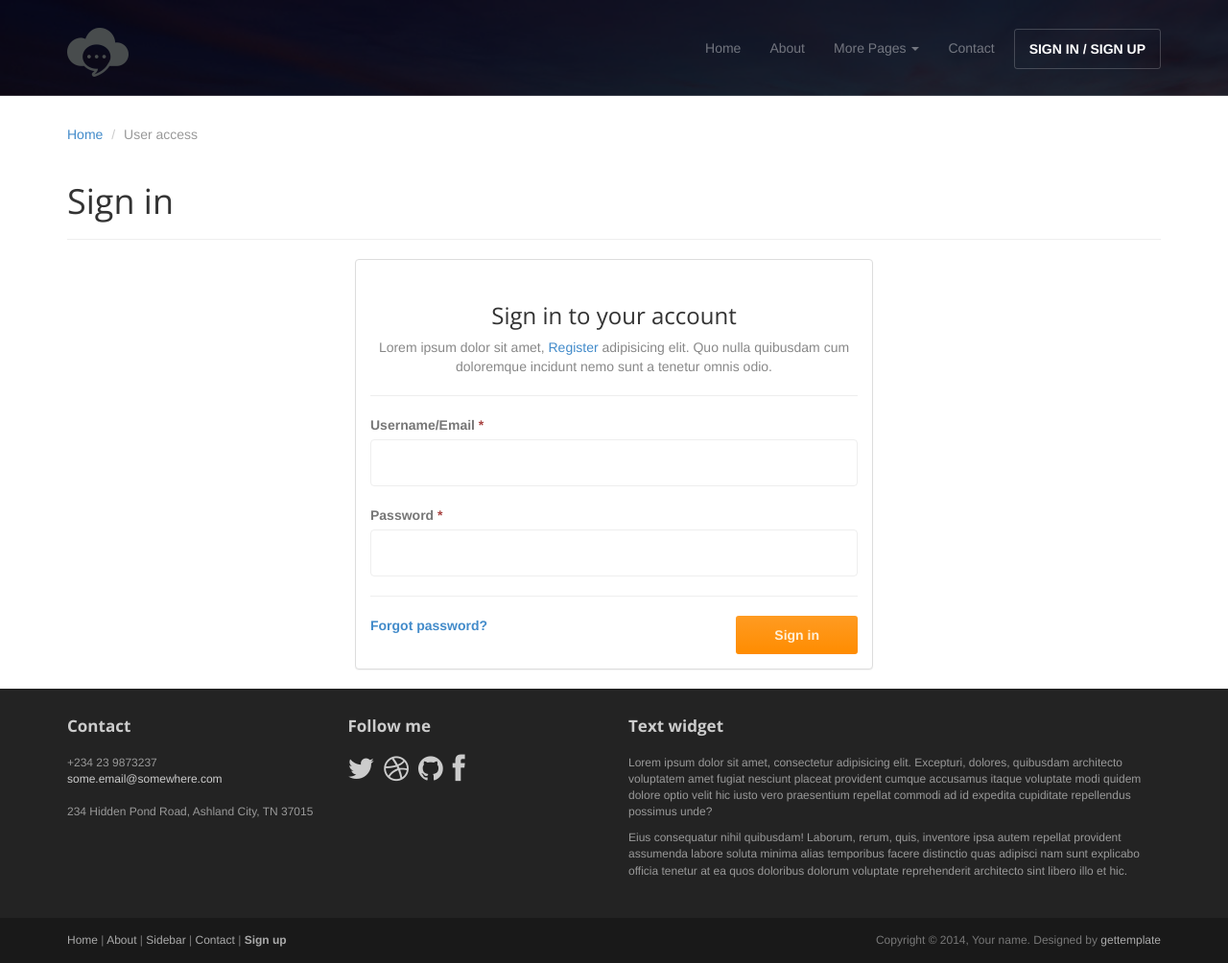
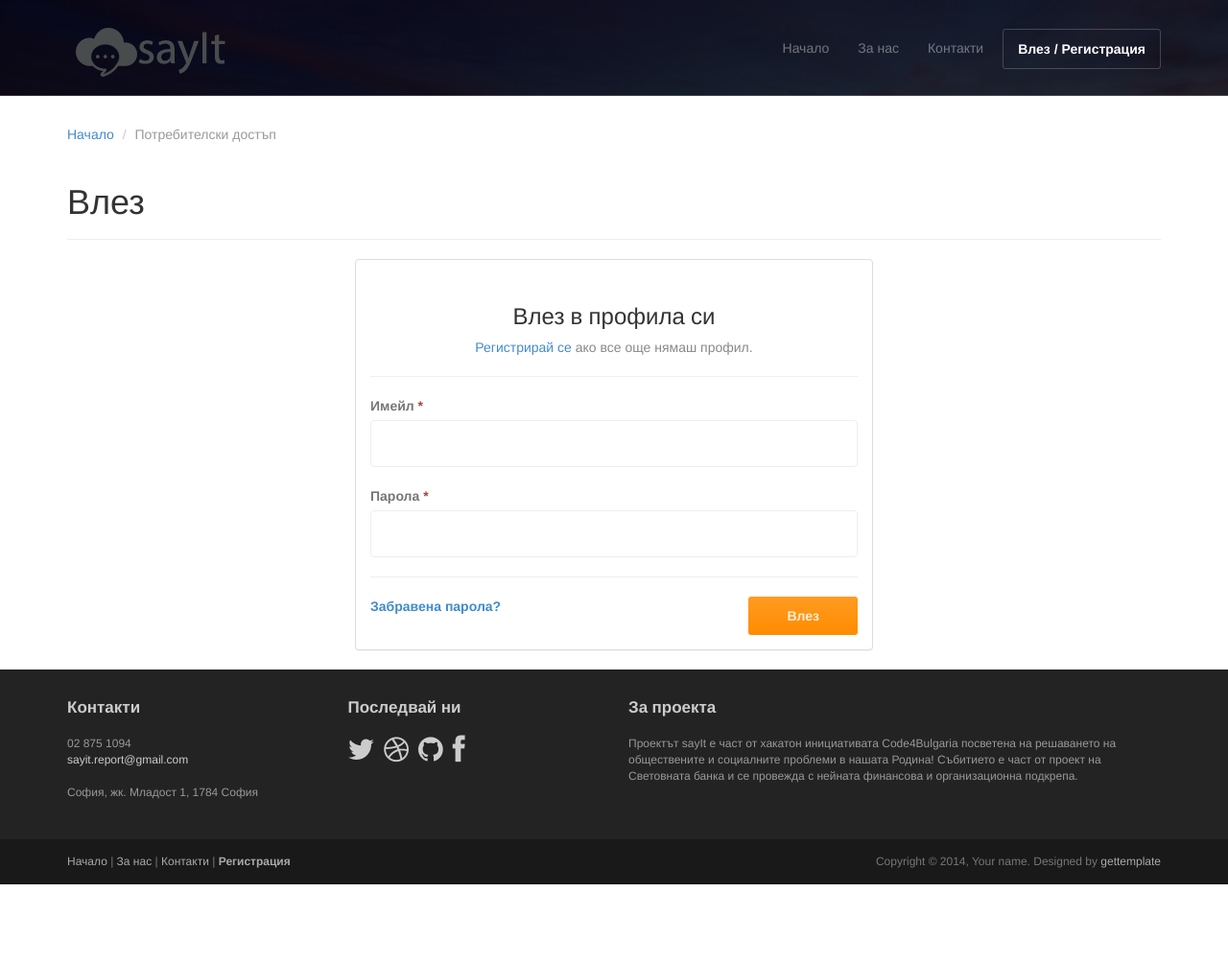
Before and after one commit to RKostadinov/Code4Bulgaria, a PHP site: page /signin.html in a window 1280 px wide. Shown: the whole page at 96% size. After the commit the page ends 922 px from the top, so only its background shows below. Run offline with PHP 8.4, Linux system fonts and the light colour scheme; some libraries are stand-ins or nearby versions.

Commit message:
Sign in page

```diff
--- a/signin.html
+++ b/signin.html
@@ -6,9 +6,9 @@
 	<meta name="description" content="">
 	<meta name="author"      content="Sergey Pozhilov (GetTemplate.com)">
 
-	<title>Sign in - Progressus Bootstrap template</title>
+	<title>Влез</title>
 
-	<link rel="shortcut icon" href="assets/images/gt_favicon.png">
+	<link rel="shortcut icon" href="assets/images/logo.png">
 
 	<link rel="stylesheet" media="screen" href="http://fonts.googleapis.com/css?family=Open+Sans:300,400,700">
 	<link rel="stylesheet" href="assets/css/bootstrap.min.css">
@@ -32,21 +32,14 @@
 			<div class="navbar-header">
 				<!-- Button for smallest screens -->
 				<button type="button" class="navbar-toggle" data-toggle="collapse" data-target=".navbar-collapse"><span class="icon-bar"></span> <span class="icon-bar"></span> <span class="icon-bar"></span> </button>
-				<a class="navbar-brand" href="index.html"><img src="assets/images/logo.png" alt="Progressus HTML5 template"></a>
+				<a class="navbar-brand" href="index.html"><img src="assets/images/label.png" alt="Progressus HTML5 template"></a>
 			</div>
 			<div class="navbar-collapse collapse">
 				<ul class="nav navbar-nav pull-right">
-					<li><a href="index.html">Home</a></li>
-					<li><a href="about.html">About</a></li>
-					<li class="dropdown">
-						<a href="#" class="dropdown-toggle" data-toggle="dropdown">More Pages <b class="caret"></b></a>
-						<ul class="dropdown-menu">
-							<li><a href="sidebar-left.html">Left Sidebar</a></li>
-							<li><a href="sidebar-right.html">Right Sidebar</a></li>
-						</ul>
-					</li>
-					<li><a href="contact.html">Contact</a></li>
-					<li class="active"><a class="btn" href="signin.html">SIGN IN / SIGN UP</a></li>
+					<li><a href="index.html">Начало</a></li>
+					<li><a href="about.html">За нас</a></li>
+					<li><a href="contact.html">Контакти</a></li>
+					<li class="active"><a class="btn" href="signin.html">Влез / Регистрация</a></li>
 				</ul>
 			</div><!--/.nav-collapse -->
 		</div>
@@ -59,8 +52,8 @@
 	<div class="container">
 
 		<ol class="breadcrumb">
-			<li><a href="index.html">Home</a></li>
-			<li class="active">User access</li>
+			<li><a href="index.html">Начало</a></li>
+			<li class="active">Потребителски достъп</li>
 		</ol>
 
 		<div class="row">
@@ -68,23 +61,23 @@
 			<!-- Article main content -->
 			<article class="col-xs-12 maincontent">
 				<header class="page-header">
-					<h1 class="page-title">Sign in</h1>
+					<h1 class="page-title">Влез</h1>
 				</header>
 
 				<div class="col-md-6 col-md-offset-3 col-sm-8 col-sm-offset-2">
 					<div class="panel panel-default">
 						<div class="panel-body">
-							<h3 class="thin text-center">Sign in to your account</h3>
-							<p class="text-center text-muted">Lorem ipsum dolor sit amet, <a href="signup.html">Register</a> adipisicing elit. Quo nulla quibusdam cum doloremque incidunt nemo sunt a tenetur omnis odio. </p>
+							<h3 class="thin text-center">Влез в профила си</h3>
+							<p class="text-center text-muted"><a href="signup.html">Регистрирай се </a> ако все още нямаш профил.</p>
 							<hr>
 
-							<form action="signin.php">
+							<form action="signin.php" method = "POST">
 								<div class="top-margin">
-									<label>Username/Email <span class="text-danger">*</span></label>
+									<label>Имейл <span class="text-danger">*</span></label>
 									<input type="text" class="form-control">
 								</div>
 								<div class="top-margin">
-									<label>Password <span class="text-danger">*</span></label>
+									<label>Парола <span class="text-danger">*</span></label>
 									<input type="password" class="form-control">
 								</div>
 
@@ -92,10 +85,10 @@
 
 								<div class="row">
 									<div class="col-lg-8">
-										<b><a href="">Forgot password?</a></b>
+										<b><a href="">Забравена парола?</a></b>
 									</div>
 									<div class="col-lg-4 text-right">
-										<button class="btn btn-action" type="submit">Sign in</button>
+										<button class="btn btn-action" type="submit">Влез</button>
 									</div>
 								</div>
 							</form>
@@ -110,28 +103,26 @@
 		</div>
 	</div>	<!-- /container -->
 
-
+	<!-- Footer -->
 	<footer id="footer" class="top-space">
-
 		<div class="footer1">
 			<div class="container">
 				<div class="row">
-
 					<div class="col-md-3 widget">
-						<h3 class="widget-title">Contact</h3>
+						<h3 class="widget-title">Контакти</h3>
 						<div class="widget-body">
-							<p>+234 23 9873237<br>
-								<a href="mailto:#">some.email@somewhere.com</a><br>
+							<p>02 875 1094<br>
+								<a href="mailto:#">sayit.report@gmail.com</a><br>
 								<br>
-								234 Hidden Pond Road, Ashland City, TN 37015
+								София, жк. Младост 1, 1784 София
 							</p>
 						</div>
 					</div>
 
 					<div class="col-md-3 widget">
-						<h3 class="widget-title">Follow me</h3>
+						<h3 class="widget-title">Последвай ни</h3>
 						<div class="widget-body">
-							<p class="follow-me-icons clearfix">
+							<p class="follow-me-icons">
 								<a href=""><i class="fa fa-twitter fa-2"></i></a>
 								<a href=""><i class="fa fa-dribbble fa-2"></i></a>
 								<a href=""><i class="fa fa-github fa-2"></i></a>
@@ -141,10 +132,10 @@
 					</div>
 
 					<div class="col-md-6 widget">
-						<h3 class="widget-title">Text widget</h3>
+						<h3 class="widget-title">За проекта</h3>
 						<div class="widget-body">
-							<p>Lorem ipsum dolor sit amet, consectetur adipisicing elit. Excepturi, dolores, quibusdam architecto voluptatem amet fugiat nesciunt placeat provident cumque accusamus itaque voluptate modi quidem dolore optio velit hic iusto vero praesentium repellat commodi ad id expedita cupiditate repellendus possimus unde?</p>
-							<p>Eius consequatur nihil quibusdam! Laborum, rerum, quis, inventore ipsa autem repellat provident assumenda labore soluta minima alias temporibus facere distinctio quas adipisci nam sunt explicabo officia tenetur at ea quos doloribus dolorum voluptate reprehenderit architecto sint libero illo et hic.</p>
+							<p>Проектът sayIt е част от хакатон инициативата Code4Bulgaria посветена на  решаването на обществените и социалните проблеми в нашата Родина!
+							Събитието е част от проект на Световната банка и се провежда с нейната финансова и организационна подкрепа.</p>
 						</div>
 					</div>
 
@@ -159,11 +150,10 @@
 					<div class="col-md-6 widget">
 						<div class="widget-body">
 							<p class="simplenav">
-								<a href="#">Home</a> |
-								<a href="about.html">About</a> |
-								<a href="sidebar-right.html">Sidebar</a> |
-								<a href="contact.html">Contact</a> |
-								<b><a href="signup.html">Sign up</a></b>
+								<a href="#">Начало</a> |
+								<a href="about.html">За нас</a> |
+								<a href="contact.html">Контакти</a> |
+								<b><a href="signup.html">Регистрация</a></b>
 							</p>
 						</div>
 					</div>
@@ -181,10 +171,6 @@
 		</div>
 	</footer>
 
-
-
-
-
 	<!-- JavaScript libs are placed at the end of the document so the pages load faster -->
 	<script src="http://ajax.googleapis.com/ajax/libs/jquery/1.10.2/jquery.min.js"></script>
 	<script src="http://netdna.bootstrapcdn.com/bootstrap/3.0.0/js/bootstrap.min.js"></script>
```
Also changed, not shown: index.html (+10 -11 lines), signin.php (+6 -28 lines).
